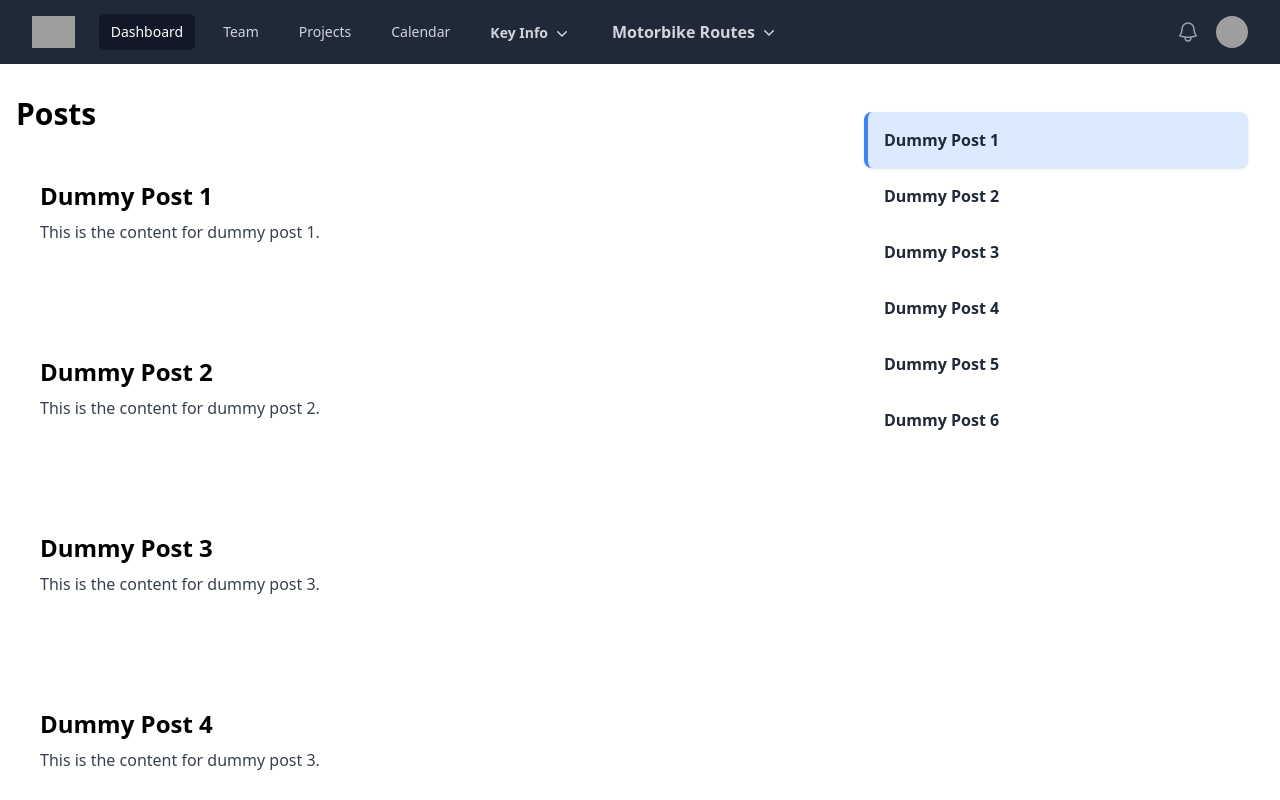
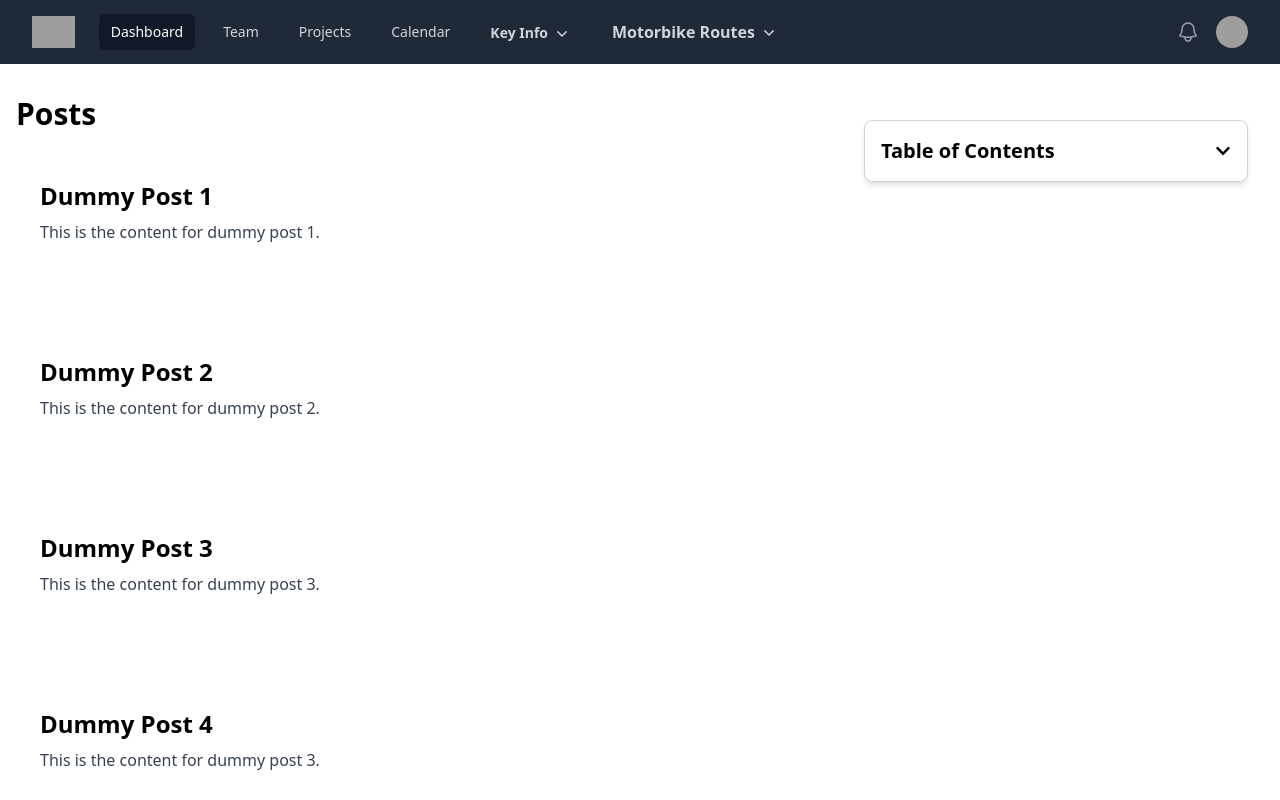
Before and after one commit to artsemlemesh/TigitF, a React (Vite) app: page /blog in a window 1280 px wide. Shown: the top 800 px of the page. Built offline with nearby package versions, Linux system fonts and the light colour scheme; grey boxes are pictures that could not be loaded.

Commit message:
drop down

```diff
--- a/src/pages/PrepForRiding/components/sideBar.jsx
+++ b/src/pages/PrepForRiding/components/sideBar.jsx
@@ -1,18 +1,43 @@
+import { useState } from "react";
+import { FaChevronDown, FaChevronUp } from "react-icons/fa";
+
 const Sidebar = ({ posts, activePost }) => {
+  const [isOpen, setIsOpen] = useState(false);
+
+  const toggleDropdown = () => {
+    setIsOpen(!isOpen);
+  };
+
   return (
     <aside className="sticky top-0 h-screen overflow-y-auto bg-white p-4">
+      <div
+        className="flex items-center justify-between cursor-pointer p-4 mt-2 bg-white border border-gray-300 rounded-lg shadow-md"
+        onClick={toggleDropdown}
+      >
+        <h3 className=" text-xl font-bold">Table of Contents</h3>
+        {isOpen ? <FaChevronUp /> : <FaChevronDown />}
+      </div>
+
+      <div
+        className={`transition-all duration-300 ease-in-out overflow-hidden ${
+          isOpen ? 'max-h-screen opacity-100' : 'max-h-0 opacity-0'
+        }`}
+      >
+        <div className="p-4 mt-2 bg-white border border-gray-300 rounded-lg shadow-md">
           {posts.map((post, index) => (
             <div
               key={index}
               className={`p-4 rounded-lg cursor-pointer hover:bg-gray-100 ${
                 post.id === activePost
-              ? "bg-blue-100 border-l-4 border-blue-500 shadow"
-              : "border-l-4 border-transparent"
+                  ? 'bg-blue-100 border-l-4 border-blue-500 shadow'
+                  : 'border-l-4 border-transparent'
               } transition-all duration-300 ease-in-out`}
             >
-          <h4 className="text-gray-800 font-semibold"> {post.title}</h4>
+              <h4 className="text-gray-800 font-semibold">{post.title}</h4>
             </div>
           ))}
+        </div>
+      </div>
     </aside>
   );
 };
```
Lines whose indentation alone changed are shown as unchanged.
